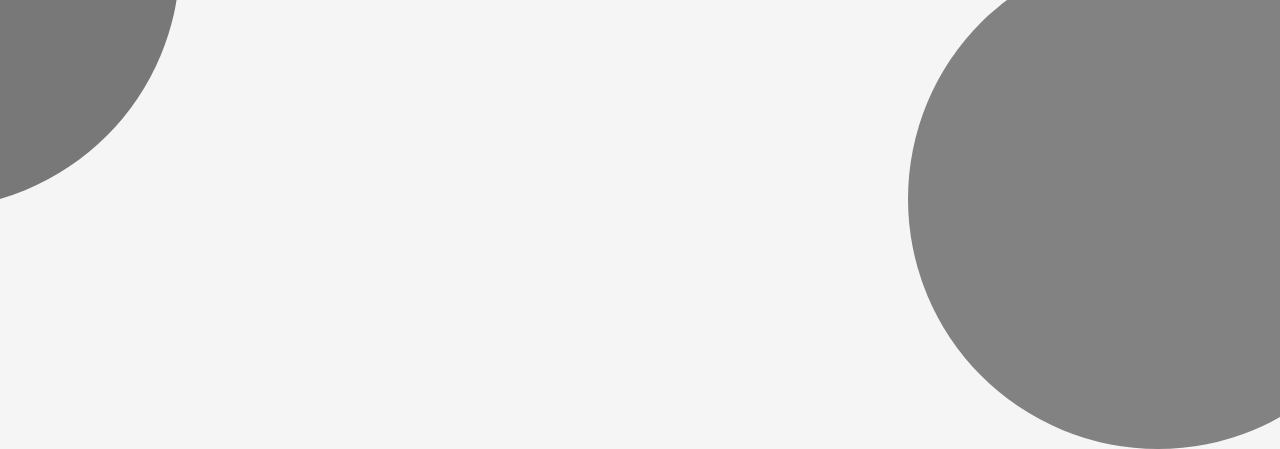
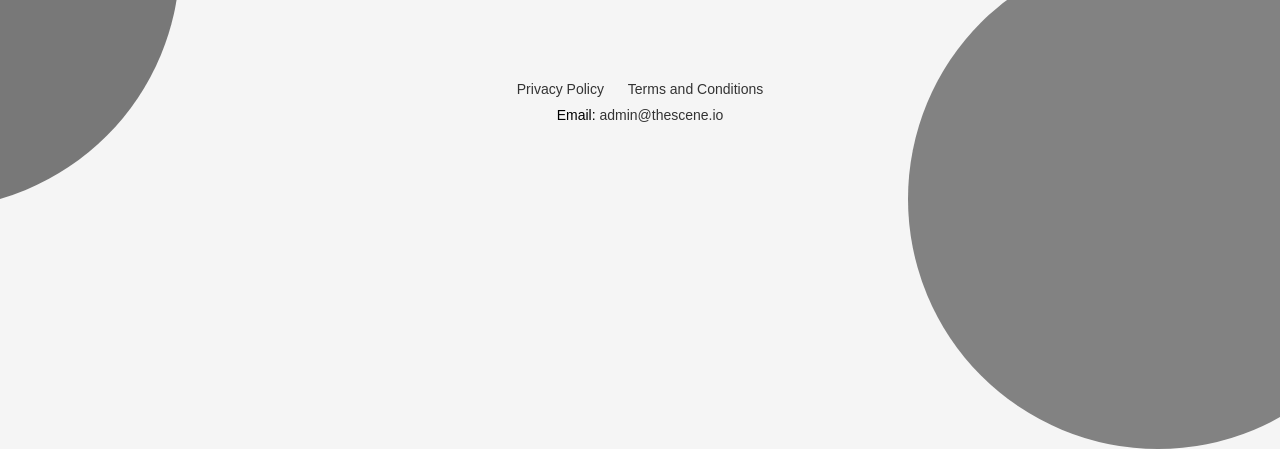
Before and after one commit to bora-7/thescene.github.io, a plain HTML site: page index.html in a window 1280 px wide. Shown: the part 495-944 px from the top of the page. Drawn offline with Linux system fonts and the light colour scheme.

Commit message:
add changes

```diff
--- a/index.html
+++ b/index.html
@@ -65,6 +65,13 @@
             <img src="img/app_screenshot.png" alt="App Screenshot" class="screenshot">
         </div>
     </div>
+    <footer>
+        <nav>
+            <a href="privacypolicy.html">Privacy Policy</a>
+            <a href="termsandconditions.html">Terms and Conditions</a>
+        </nav>
+        <p>Email: <a href="mailto:admin@thescene.io">admin@thescene.io</a></p>
+    </footer>
 </body>
 
 </html>
--- a/main.css
+++ b/main.css
@@ -159,3 +159,34 @@ body {
     width: 58px;
     height: 58px;
 }
+
+footer {
+    width: 100%;
+    padding: 20px 0;
+    text-align: center;
+    font-size: 14px;
+
+}
+
+footer nav a {
+    margin: 0 10px;
+    color: #333;
+    text-decoration: none;
+}
+
+footer nav a:hover {
+    text-decoration: underline;
+}
+
+footer p {
+    margin: 10px 0;
+}
+
+footer p a {
+    color: #333;
+    text-decoration: none;
+}
+
+footer p a:hover {
+    text-decoration: underline;
+}
```
